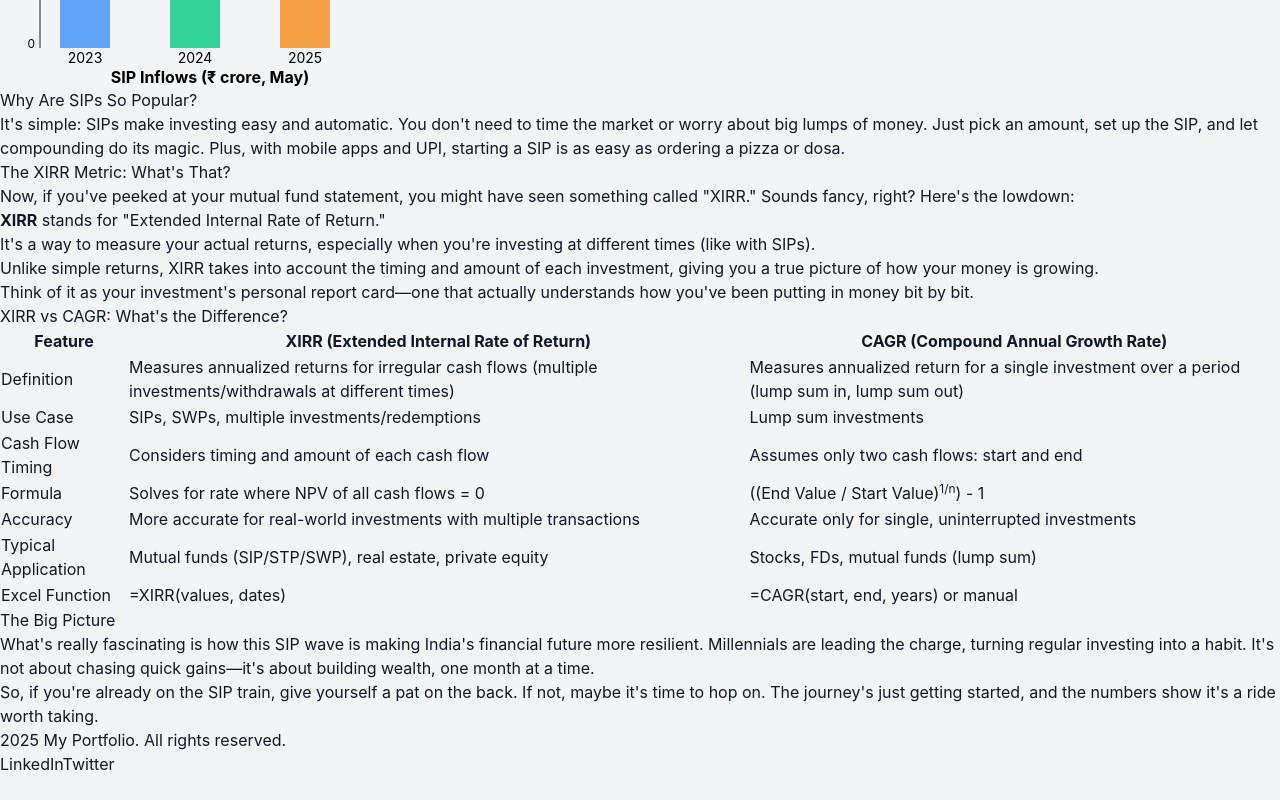
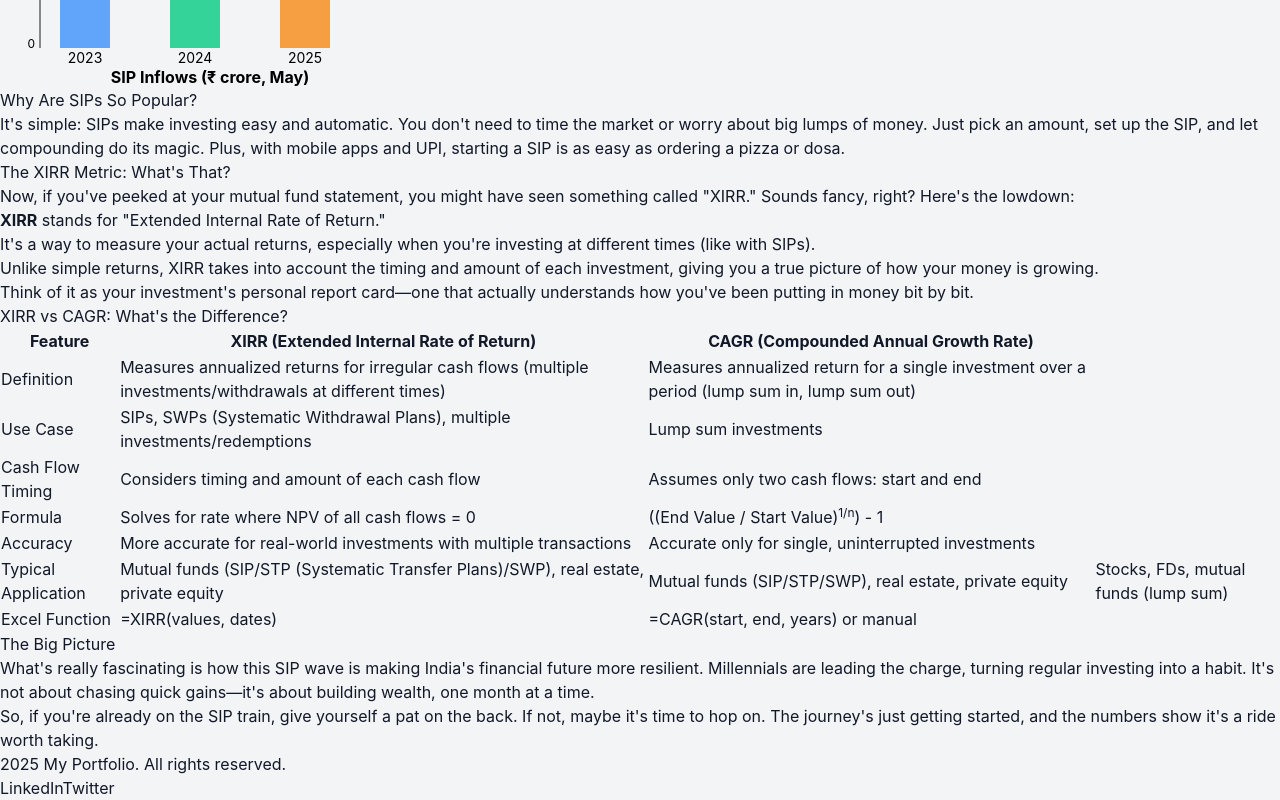
Before and after one commit to kumar2net/personal-website, a React (Vite) app: page /blog/fascinating-india-story in a window 1280 px wide. Shown: the part 1780-2580 px from the top of the page. Before the commit the page ends 2556 px from the top, so only its background shows below. Built offline with nearby package versions, Linux system fonts and the light colour scheme.

Commit message:
Update SIP blog post: add XIRR vs CAGR comparison table

```diff
--- a/src/pages/blog/fascinating-india-story.jsx
+++ b/src/pages/blog/fascinating-india-story.jsx
@@ -79,7 +79,7 @@ const FascinatingIndiaStory = () => (
         <tr className="bg-gray-100">
           <th className="py-2 px-3 text-left">Feature</th>
           <th className="py-2 px-3 text-left">XIRR (Extended Internal Rate of Return)</th>
-          <th className="py-2 px-3 text-left">CAGR (Compound Annual Growth Rate)</th>
+          <th className="py-2 px-3 text-left">CAGR (Compounded Annual Growth Rate)</th>
         </tr>
       </thead>
       <tbody>
@@ -90,7 +90,7 @@ const FascinatingIndiaStory = () => (
         </tr>
         <tr>
           <td className="py-2 px-3">Use Case</td>
-          <td className="py-2 px-3">SIPs, SWPs, multiple investments/redemptions</td>
+          <td className="py-2 px-3">SIPs, SWPs (Systematic Withdrawal Plans), multiple investments/redemptions</td>
           <td className="py-2 px-3">Lump sum investments</td>
         </tr>
         <tr>
@@ -110,6 +110,7 @@ const FascinatingIndiaStory = () => (
         </tr>
         <tr>
           <td className="py-2 px-3">Typical Application</td>
+          <td className="py-2 px-3">Mutual funds (SIP/STP (Systematic Transfer Plans)/SWP), real estate, private equity</td>
           <td className="py-2 px-3">Mutual funds (SIP/STP/SWP), real estate, private equity</td>
           <td className="py-2 px-3">Stocks, FDs, mutual funds (lump sum)</td>
         </tr>
```
